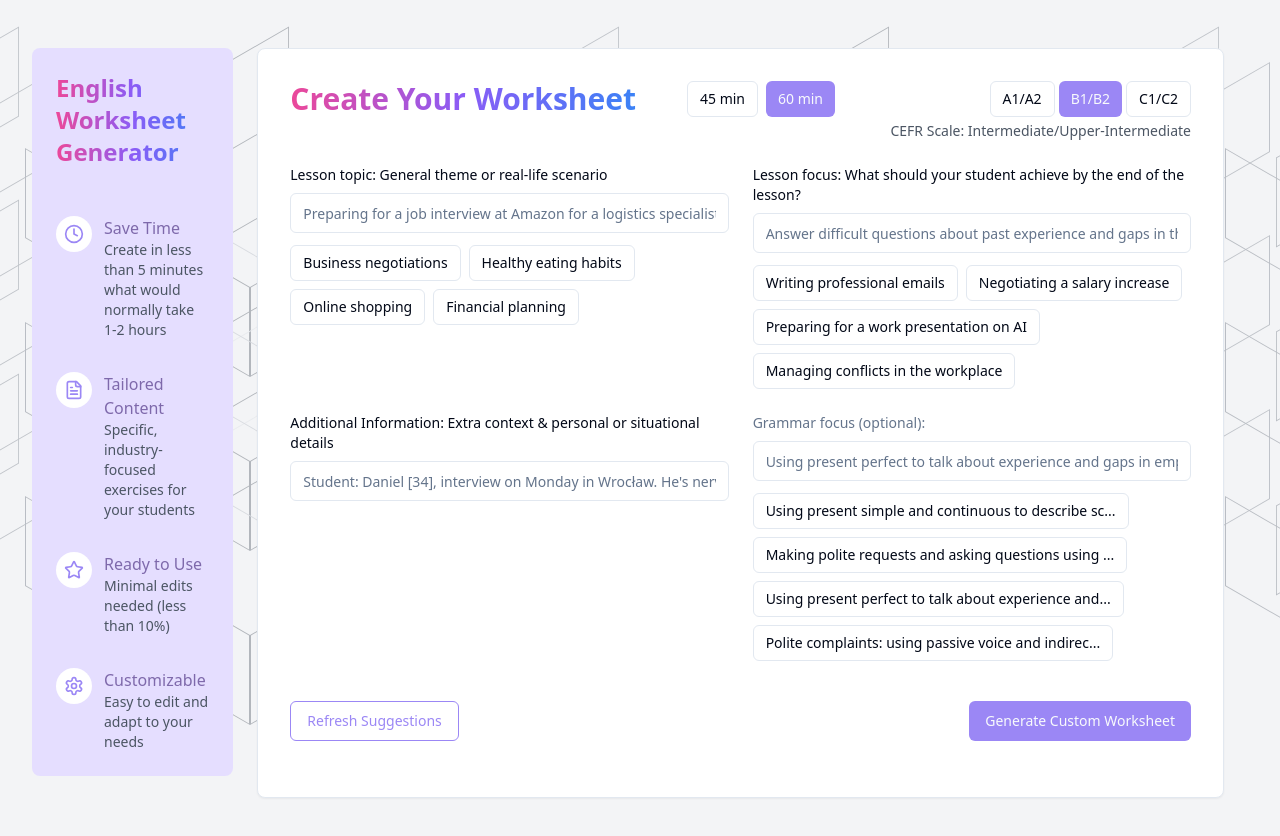
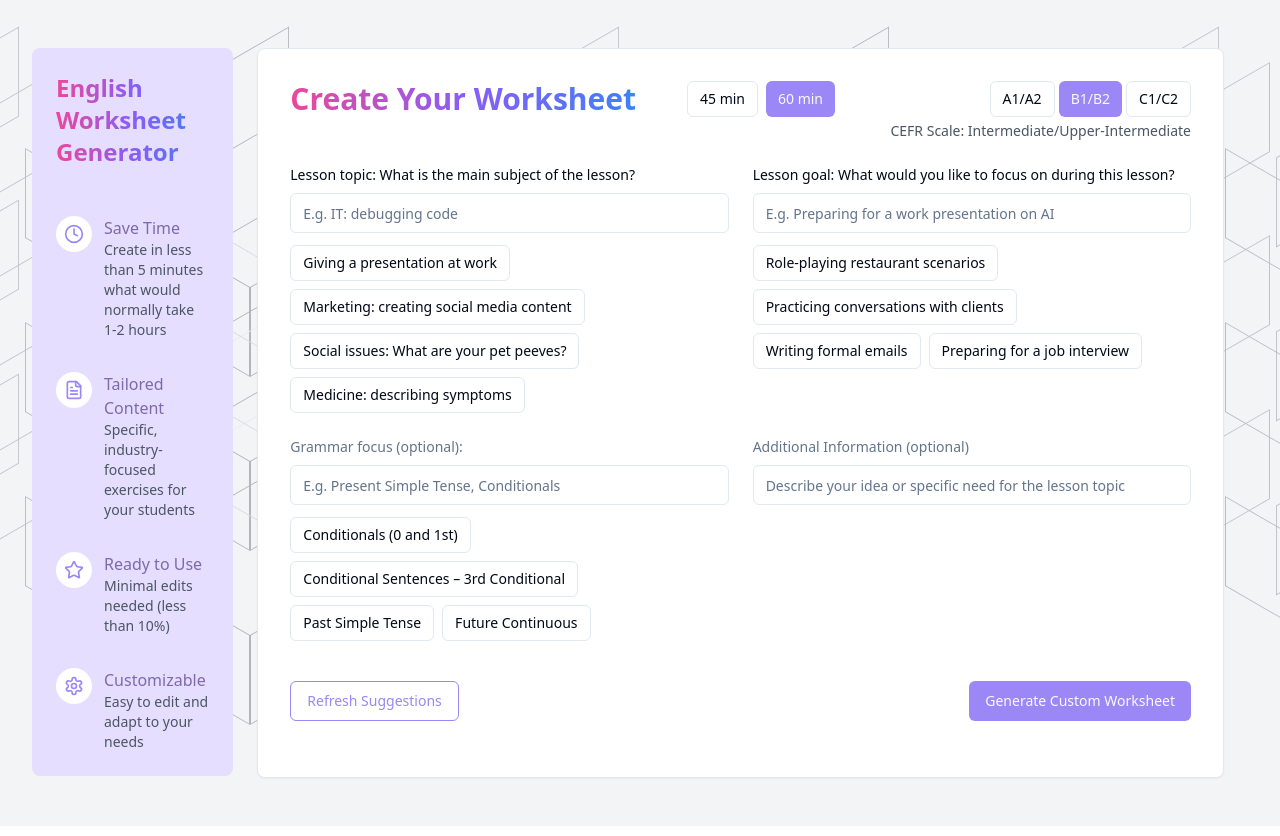
Before and after one commit to janbrzo/edooqoo-mvp-2-0, a React (Vite) app: page / in a window 1280 px wide. Shown: the top 836 px of the page. Built offline with nearby package versions, Linux system fonts and the light colour scheme; no server answers.

Commit message:
Reverted to commit b7cfbcb44943211f645247e9c7b0c70e33b51bf1

```diff
--- a/src/components/WorksheetForm/FormField.tsx
+++ b/src/components/WorksheetForm/FormField.tsx
@@ -4,7 +4,6 @@ import { Input } from "@/components/ui/input";
 import { Tile } from './types';
 import { cn } from "@/lib/utils";
 import { useIsMobile } from "@/hooks/use-mobile";
-import { useState, useEffect } from "react";
 
 interface FormFieldProps {
   label: string;
@@ -13,36 +12,17 @@ interface FormFieldProps {
   onChange: (value: string) => void;
   suggestions: Tile[];
   isOptional?: boolean;
-  placeholders?: string[];
-  currentPlaceholderIndex?: number;
 }
 
-export default function FormField({
-  label,
-  placeholder,
-  value,
-  onChange,
-  suggestions,
-  isOptional,
-  placeholders,
-  currentPlaceholderIndex = 0
-}: FormFieldProps) {
+export default function FormField({ label, placeholder, value, onChange, suggestions, isOptional }: FormFieldProps) {
   const isMobile = useIsMobile();
-  const [currentPlaceholder, setCurrentPlaceholder] = useState(placeholder);
-
-  // Update placeholder when index changes or placeholders change
-  useEffect(() => {
-    if (placeholders && placeholders.length > 0) {
-      setCurrentPlaceholder(placeholders[currentPlaceholderIndex] || placeholder);
-    }
-  }, [placeholders, currentPlaceholderIndex, placeholder]);
 
   return (
     <div>
       <label className={cn("block font-medium mb-2", isMobile ? "text-sm" : "text-sm", isOptional && "text-muted-foreground")}>{label}</label>
       <Input
         type="text"
-        placeholder={currentPlaceholder}
+        placeholder={placeholder}
         value={value}
         onChange={e => onChange(e.target.value)}
         className={`mb-3 ${isMobile ? 'text-sm' : ''}`}
--- a/src/components/WorksheetForm/constants.ts
+++ b/src/components/WorksheetForm/constants.ts
@@ -1,76 +1,223 @@
 
 import { Tile } from './types';
 
-export const LESSON_TOPICS: Tile[] = [
-  { id: "topic-1", title: "IT: debugging code" },
-  { id: "topic-2", title: "Business negotiations" },
-  { id: "topic-3", title: "Travel planning" },
-  { id: "topic-4", title: "Healthy eating habits" },
-  { id: "topic-5", title: "Job interviews" },
-  { id: "topic-6", title: "Financial planning" },
-  { id: "topic-7", title: "Home improvement projects" },
-  { id: "topic-8", title: "Environmental issues" },
-  { id: "topic-9", title: "Cultural differences" },
-  { id: "topic-10", title: "Online shopping" }
-];
+export const LESSON_TOPICS: Tile[] = [{
+  id: "restaurant",
+  title: "Ordering food at a restaurant"
+}, {
+  id: "directions",
+  title: "Giving directions in a city"
+}, {
+  id: "finance-budget",
+  title: "Finance: budgeting and forecasting"
+}, {
+  id: "marketing-social",
+  title: "Marketing: creating social media content"
+}, {
+  id: "clothes",
+  title: "Shopping for clothes (sizes, colors, trying things on)"
+}, {
+  id: "interviews",
+  title: "Attending a job interview"
+}, {
+  id: "medicine-symptoms",
+  title: "Medicine: describing symptoms"
+}, {
+  id: "emotions",
+  title: "Describing emotions and feelings"
+}, {
+  id: "food-process",
+  title: "Describing a process: how to make your favorite dish"
+}, {
+  id: "tourism-booking",
+  title: "Tourism: hotel booking"
+}, {
+  id: "restaurant-client",
+  title: "Restaurant: ordering a meal"
+}, {
+  id: "house",
+  title: "Describing your home or apartment"
+}, {
+  id: "social-issues",
+  title: "Social issues: What are your pet peeves?"
+}, {
+  id: "skincare",
+  title: "Explaining your daily skincare or beauty routine"
+}, {
+  id: "work-presentation",
+  title: "Giving a presentation at work"
+}, {
+  id: "social-issues-zodiac",
+  title: "Zodiac signs: describing characters"
+}, {
+  id: "comperatives-superlatives",
+  title: "Comparing things using comparatives and superlatives"
+}, {
+  id: "childhood-pastsimplet",
+  title: "Talking about your childhood using the past simple"
+}];
 
-export const LESSON_GOALS: Tile[] = [
-  { id: "goal-1", title: "Preparing for a work presentation on AI" },
-  { id: "goal-2", title: "Improving communication skills with clients" },
-  { id: "goal-3", title: "Learning how to order food in a restaurant" },
-  { id: "goal-4", title: "Understanding different accents" },
-  { id: "goal-5", title: "Writing professional emails" },
-  { id: "goal-6", title: "Negotiating a salary increase" },
-  { id: "goal-7", title: "Participating in a conference call" },
-  { id: "goal-8", title: "Giving feedback to colleagues" },
-  { id: "goal-9", title: "Networking at industry events" },
-  { id: "goal-10", title: "Managing conflicts in the workplace" }
-];
+export const LESSON_GOALS: Tile[] = [{
+  id: "presentation",
+  title: "Preparing for a presentation"
+}, {
+  id: "speaking",
+  title: "Improving speaking skills"
+}, {
+  id: "formal-emails",
+  title: "Writing formal emails"
+}, {
+  id: "business-processes",
+  title: "Describing business processes"
+}, {
+  id: "vocabulary-practice",
+  title: "Using vocabulary in context"
+}, {
+  id: "vocabulary",
+  title: "Expanding specific vocabulary"
+}, {
+  id: "job-interview",
+  title: "Preparing for a job interview"
+}, {
+  id: "role-play",
+  title: "Role-playing restaurant scenarios"
+}, {
+  id: "speaking-interview",
+  title: "Speaking at a job interview"
+}, {
+  id: "video-conferencing",
+  title: "Becoming comfortable with video conferencing"
+}, {
+  id: "speeches",
+  title: "Practicing formal speeches"
+}, {
+  id: "customer-roles",
+  title: "Practicing conversations with clients"
+}, {
+  id: "vocabulary-formal",
+  title: "Learning how to use formal vocabulary"
+}, {
+  id: "cultural",
+  title: "Understanding cultural differences in business"
+}, {
+  id: "workshop",
+  title: "Learning how to lead a workshop in English"
+}];
 
-export const GRAMMAR_FOCUS: Tile[] = [
-  { id: "grammar-1", title: "Using present perfect to talk about experience and gaps in employment" },
-  { id: "grammar-2", title: "Making polite requests and asking questions using could/would" },
-  { id: "grammar-3", title: "Practising small talk structures: question tags, short responses" },
-  { id: "grammar-4", title: "Using present simple and continuous to describe school situations" },
-  { id: "grammar-5", title: "Polite complaints: using passive voice and indirect language" }
-];
+export const GRAMMAR_FOCUS: Tile[] = [{
+  id: "Present-Simple",
+  title: "Present Simple Tense"
+}, {
+  id: "Present-Continuous",
+  title: "Present Continuous Tense"
+}, {
+  id: "Past-Simple",
+  title: "Past Simple Tense"
+}, {
+  id: "Future-Forms",
+  title: "Future Forms: \"Will\" vs. \"Going to\""
+}, {
+  id: "nouns",
+  title: "Countable and Uncountable Nouns"
+}, {
+  id: "Modals",
+  title: "Modals of Advice and Obligation"
+}, {
+  id: "Adverbs",
+  title: "Adverbs of Frequency"
+}, {
+  id: "Conditionals01",
+  title: "Conditionals (0 and 1st)"
+}, {
+  id: "Conditionals2",
+  title: "Conditionals (2nd)"
+}, {
+  id: "Passive-Voice",
+  title: "Passive Voice (present and past)"
+}, {
+  id: "Relative-Clauses",
+  title: "Relative Clauses: who, which, that"
+}, {
+  id: "Gerunds-Infinitives",
+  title: "Gerunds and Infinitives"
+}, {
+  id: "Reported-Speech",
+  title: "Reported Speech"
+}, {
+  id: "Conditional3",
+  title: "Conditional Sentences – 3rd Conditional"
+}, {
+  id: "Past-Habits",
+  title: "Used to / Be used to / Get used to"
+}, {
+  id: "Causative-Form",
+  title: "Causative Form: Have/Get something done"
+}, {
+  id: "Future-Continuous",
+  title: "Future Continuous"
+}, {
+  id: "Adverbs-so/such",
+  title: "Adverbs: So / Such"
+}];
+
+export const TEACHING_PREFERENCES: Tile[] = [{
+  id: "writing",
+  title: "Writing exercises"
+}, {
+  id: "role-plays",
+  title: "Role-plays and dialogues"
+}, {
+  id: "gap-filling",
+  title: "Gap-filling"
+}, {
+  id: "vocabulary",
+  title: "Vocabulary focus"
+}, {
+  id: "grammar",
+  title: "Grammar transformation"
+}, {
+  id: "reading",
+  title: "Reading with questions"
+}, {
+  id: "multiple-choice",
+  title: "Multiple choice"
+}, {
+  id: "brainstorming",
+  title: "Brainstorming"
+}, {
+  id: "paraphrasing",
+  title: "Paraphrasing"
+}, {
+  id: "picture",
+  title: "Picture-based exercises"
+}, {
+  id: "comparison",
+  title: "Comparison and contrast tasks"
+}, {
+  id: "reading-comp",
+  title: "Reading comprehension activities"
+}, {
+  id: "simulated",
+  title: "Simulated meetings or interviews"
+}, {
+  id: "gap-fill",
+  title: "Gap-fill exercises"
+}, {
+  id: "email-templates",
+  title: "Email writing templates"
+}, {
+  id: "audio",
+  title: "Audio materials with comprehension tasks"
+}, {
+  id: "error-correction",
+  title: "Error correction exercises"
+}, {
+  id: "case-studies",
+  title: "Case studies with vocabulary focus"
+}];
 
 export const ENGLISH_LEVEL_DESCRIPTIONS = {
   "A1/A2": "Beginner/Elementary",
   "B1/B2": "Intermediate/Upper-Intermediate",
   "C1/C2": "Advanced/Proficiency"
 };
-
-// New synchronized placeholders with 5 sets
-export const SYNCHRONIZED_PLACEHOLDERS = [
-  {
-    lessonTopic: "Preparing for a job interview at Amazon for a logistics specialist role",
-    lessonFocus: "Answer difficult questions about past experience and gaps in the CV",
-    additionalInfo: "Student: Daniel [34], interview on Monday in Wrocław. He's nervous about explaining a 2‑year career break after moving countries and raising his daughter.",
-    grammarFocus: "Using present perfect to talk about experience and gaps in employment"
-  },
-  {
-    lessonTopic: "Travelling to Boston with a toddler for the first time",
-    lessonFocus: "Communicate with airport staff and ask for help in case of delays or problems",
-    additionalInfo: "Student: Emily [29], flying alone with her 2-year-old son next Friday. Worried about managing hand luggage, boarding, and asking for warm water during the flight.",
-    grammarFocus: "Making polite requests and asking questions using could/would"
-  },
-  {
-    lessonTopic: "Making small talk with new coworkers during coffee breaks",
-    lessonFocus: "Join casual conversations, respond naturally, and avoid awkward silences",
-    additionalInfo: "Student: Mike [41], started working at Deloitte Kraków last month. Wants to feel more confident when chatting informally in the kitchen.",
-    grammarFocus: "Practising small talk structures: question tags, short responses"
-  },
-  {
-    lessonTopic: "Talking to a teacher at a parent-teacher meeting in London",
-    lessonFocus: "Ask specific questions about the child's progress and explain concerns clearly",
-    additionalInfo: "Student: Laura [38], her son Oliver is struggling with reading. She needs to talk to Ms. Edwards at Kingsway Primary this Thursday.",
-    grammarFocus: "Using present simple and continuous to describe school situations"
-  },
-  {
-    lessonTopic: "Solving a delivery issue with a missing IKEA order by phone",
-    lessonFocus: "Describe the problem clearly, stay polite, and insist on a solution",
-    additionalInfo: "Student: James [45], ordered furniture online but received the wrong items. Needs to call customer support and doesn't want to get ignored.",
-    grammarFocus: "Polite complaints: using passive voice and indirect language"
-  }
-];
--- a/src/components/WorksheetForm/index.tsx
+++ b/src/components/WorksheetForm/index.tsx
@@ -1,10 +1,9 @@
-
 import { useState } from "react";
 import { Button } from "@/components/ui/button";
 import { Card, CardContent } from "@/components/ui/card";
 import { useToast } from "@/hooks/use-toast";
 import { LessonTime, EnglishLevel, FormData, WorksheetFormProps, Tile } from './types';
-import { LESSON_TOPICS, LESSON_GOALS, GRAMMAR_FOCUS, SYNCHRONIZED_PLACEHOLDERS } from './constants';
+import { LESSON_TOPICS, LESSON_GOALS, GRAMMAR_FOCUS } from './constants';
 import EnglishLevelSelector from './EnglishLevelSelector';
 import FormField from './FormField';
 import { useIsMobile } from "@/hooks/use-mobile";
@@ -21,13 +20,12 @@ export default function WorksheetForm({ onSubmit }: WorksheetFormProps) {
   const [lessonTime, setLessonTime] = useState<LessonTime>("60 min");
   const [lessonTopic, setLessonTopic] = useState("");
   const [lessonGoal, setLessonGoal] = useState("");
+  const [teachingPreferences, setTeachingPreferences] = useState("");
   const [additionalInformation, setAdditionalInformation] = useState("");
-  const [teachingPreferences, setTeachingPreferences] = useState("");
   const [englishLevel, setEnglishLevel] = useState<EnglishLevel>("B1/B2");
   const [randomTopics, setRandomTopics] = useState(getRandomTiles(LESSON_TOPICS));
   const [randomGoals, setRandomGoals] = useState(getRandomTiles(LESSON_GOALS));
   const [randomGrammarFocus, setRandomGrammarFocus] = useState(getRandomTiles(GRAMMAR_FOCUS));
-  const [currentPlaceholderIndex, setCurrentPlaceholderIndex] = useState(0);
 
   const { toast } = useToast();
   const isMobile = useIsMobile();
@@ -35,10 +33,10 @@ export default function WorksheetForm({ onSubmit }: WorksheetFormProps) {
   const handleSubmit = (e: React.FormEvent) => {
     e.preventDefault();
 
-    if (!lessonTopic || !lessonGoal || !additionalInformation) {
+    if (!lessonTopic || !lessonGoal) {
       toast({
         title: "Missing information",
-        description: "Please fill in all required fields (Topic, Focus, Additional Information)",
+        description: "Please fill in all required fields (Topic, Goal)",
         variant: "destructive"
       });
       return;
@@ -46,7 +44,7 @@ export default function WorksheetForm({ onSubmit }: WorksheetFormProps) {
     onSubmit({
       lessonTime,
       lessonTopic,
-      lessonGoal: lessonGoal,
+      lessonGoal,
       teachingPreferences,
       additionalInformation,
       englishLevel
@@ -57,14 +55,7 @@ export default function WorksheetForm({ onSubmit }: WorksheetFormProps) {
     setRandomTopics(getRandomTiles(LESSON_TOPICS));
     setRandomGoals(getRandomTiles(LESSON_GOALS));
     setRandomGrammarFocus(getRandomTiles(GRAMMAR_FOCUS));
-
-    // Change to random placeholder set
-    const newIndex = Math.floor(Math.random() * SYNCHRONIZED_PLACEHOLDERS.length);
-    setCurrentPlaceholderIndex(newIndex);
   };
-
-  // Get current synchronized placeholders
-  const currentPlaceholders = SYNCHRONIZED_PLACEHOLDERS[currentPlaceholderIndex];
 
   return (
     <div className={`w-full ${isMobile ? 'py-2' : 'py-[24px]'}`}>
@@ -138,40 +129,38 @@ export default function WorksheetForm({ onSubmit }: WorksheetFormProps) {
 
               <div className={`grid grid-cols-1 ${isMobile ? 'gap-4' : 'md:grid-cols-2 gap-6'} mb-6`}>
                 <FormField
-                  label="Lesson topic: General theme or real‑life scenario"
-                  placeholder={currentPlaceholders.lessonTopic}
+                  label="Lesson topic: What is the main subject of the lesson?"
+                  placeholder="E.g. IT: debugging code"
                   value={lessonTopic}
                   onChange={setLessonTopic}
                   suggestions={randomTopics}
-                  currentPlaceholderIndex={currentPlaceholderIndex}
                 />
 
                 <FormField
-                  label="Lesson focus: What should your student achieve by the end of the lesson?"
-                  placeholder={currentPlaceholders.lessonFocus}
+                  label="Lesson goal: What would you like to focus on during this lesson?"
+                  placeholder="E.g. Preparing for a work presentation on AI"
                   value={lessonGoal}
                   onChange={setLessonGoal}
                   suggestions={randomGoals}
-                  currentPlaceholderIndex={currentPlaceholderIndex}
                 />
               </div>
 
               <div className={`grid grid-cols-1 ${isMobile ? 'gap-4' : 'md:grid-cols-2 gap-6'} mb-6`}>
                 <FormField
-                  label="Additional Information: Extra context & personal or situational details"
-                  placeholder={currentPlaceholders.additionalInfo}
-                  value={additionalInformation}
-                  onChange={setAdditionalInformation}
-                  suggestions={[]}
-                />
-                <FormField
                   label="Grammar focus (optional):"
-                  placeholder={currentPlaceholders.grammarFocus}
+                  placeholder="E.g. Present Simple Tense, Conditionals"
                   value={teachingPreferences}
                   onChange={setTeachingPreferences}
                   suggestions={randomGrammarFocus}
                   isOptional
-                  currentPlaceholderIndex={currentPlaceholderIndex}
+                />
+                <FormField
+                  label="Additional Information (optional)"
+                  placeholder="Describe your idea or specific need for the lesson topic"
+                  value={additionalInformation}
+                  onChange={setAdditionalInformation}
+                  suggestions={[]}
+                  isOptional
                 />
               </div>
 
```
Also changed, not shown: 1 other file (tests, documents, lock files or other folders).
